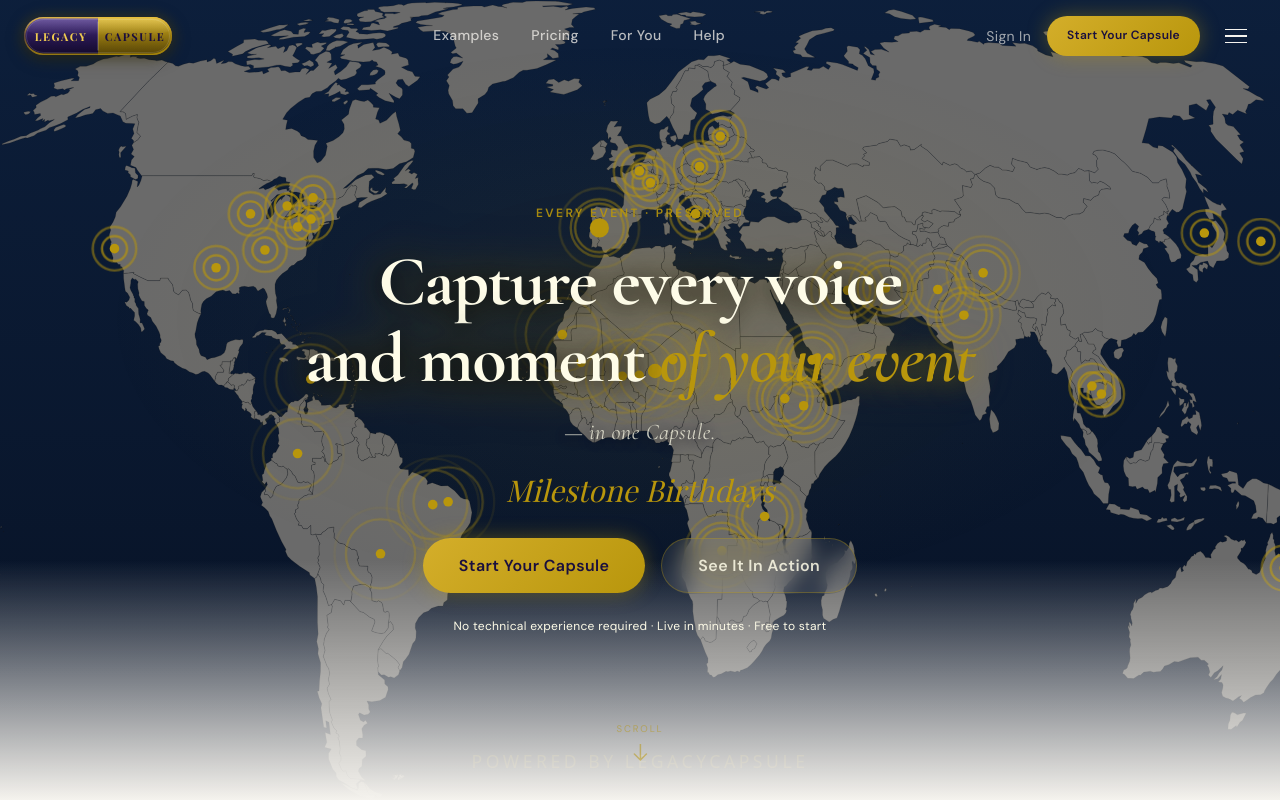
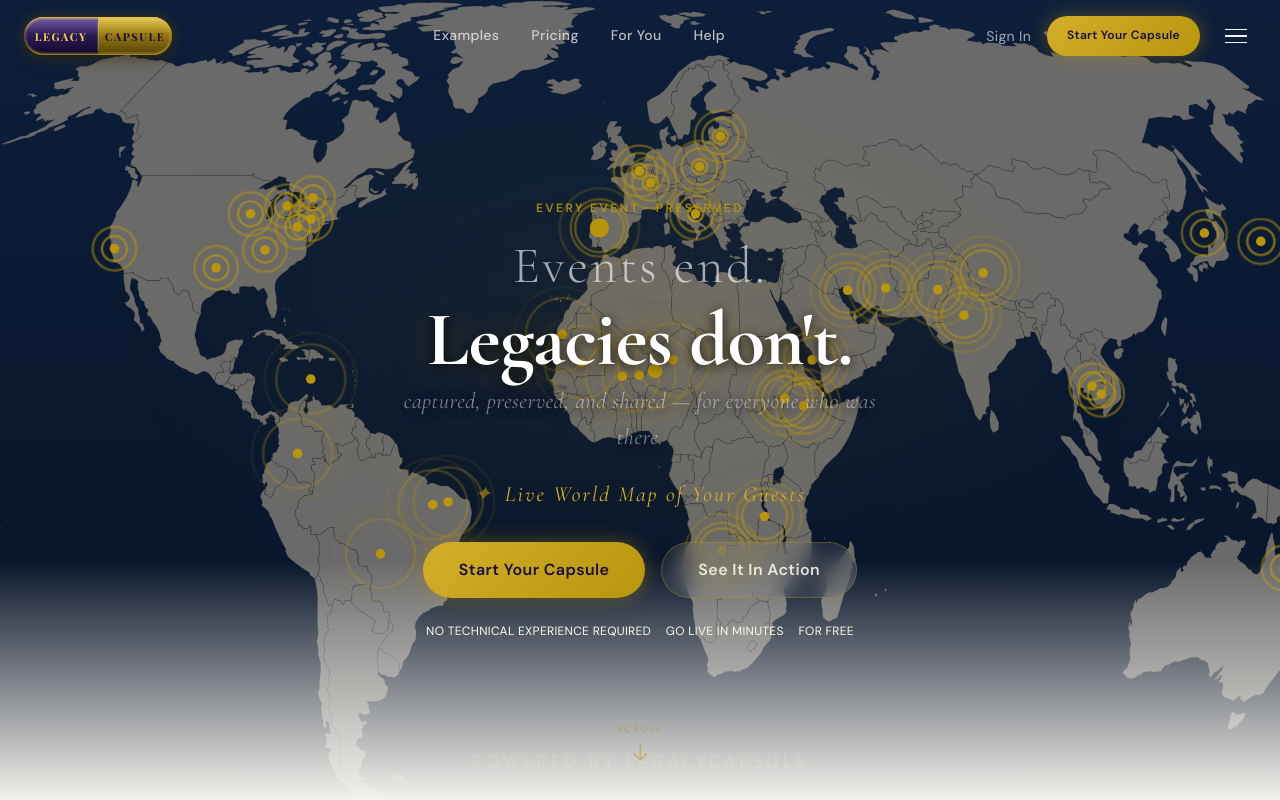
Before and after one commit to okajibulu/legacycapsule, a Next.js app: page / in a window 1280 px wide. Shown: the top 800 px of the page. Built offline with nearby package versions, Linux system fonts and the light colour scheme; a web font is replaced by a local one.

Commit message:
Hero page content tweaked

```diff
--- a/app/page.tsx
+++ b/app/page.tsx
@@ -23,18 +23,23 @@ import AnimatedWorldMap from "@/components/AnimatedWorldMap"
    West Africa → UK → North America → rest of world
    ============================================================ */
 
-   const EVENT_TYPES = [
-  { name: "Weddings & Ceremonies" },
-  { name: "Retirements" },
-  { name: "Milestone Birthdays" },
-  { name: "Memorials" },
-  { name: "Graduations" },
-  { name: "Ordinations" },
-  { name: "Chieftaincy Ceremonies" },
-  { name: "Anniversaries" },
-  { name: "Award Ceremonies" },
-  { name: "Thanksgiving Services" },
-  { name: "Conferences" },
+const ROTATING_LINES = [
+  'Free Tribute Wall — Live in Minutes',
+  'Worldwide Tribute Collection',
+  'Live World Map of Your Guests',
+  'Guests from Every Corner of the World',
+  'Live Tribute Wall on Event Day',
+  'Guest Video Moments — Captured Live',
+  'Real-Time D-Day Tribute Collection',
+  'Full Guest List & RSVP Management',
+  'Regular and VIP Guest Tiers',
+  'Access Codes & Table Seating Plans',
+  'Fabric & Attire Coordination',
+  'Post-Event Digital Publication',
+  'Publication Shared with Every Guest',
+  'Permanent Digital Memory Archive',
+  'Event Planner Portfolio & Showcase',
+  'Reseller Programme & White Label',
 ]
 
 function RotatingEventType() {
@@ -45,7 +50,7 @@ function RotatingEventType() {
     const interval = setInterval(() => {
       setVisible(false)
       setTimeout(() => {
-        setCurrent((c) => (c + 1) % EVENT_TYPES.length)
+        setCurrent((c) => (c + 1) % ROTATING_LINES.length)
         setVisible(true)
       }, 400)
     }, 2800)
@@ -54,18 +59,29 @@ function RotatingEventType() {
 
   return (
     <div style={{
-      fontFamily:    "var(--font-heading)",
-      fontSize:      "clamp(var(--text-xl), 3vw, var(--text-3xl))",
-      fontWeight:    400,
-      fontStyle:     "italic",
-      color:         "var(--lc-gold)",
+      textAlign:     "center",
       opacity:       visible ? 1 : 0,
       transform:     visible ? "translateY(0)" : "translateY(-8px)",
       transition:    "all 0.4s ease",
       minHeight:     "1.4em",
-      textAlign:     "center",
+      display:       "flex",
+      alignItems:    "center",
+      justifyContent: "center",
     }}>
-      {EVENT_TYPES[current].name}
+      <p style={{
+        fontFamily: 'var(--font-display, "Cormorant Garamond", serif)',
+        fontStyle: 'italic',
+        fontSize: 'clamp(0.95rem, 2.2vw, 1.35rem)',
+        letterSpacing: '0.1em',
+        color: '#D4AE2A',
+        margin: 0,
+        display: 'flex',
+        alignItems: 'center',
+        justifyContent: 'center',
+      }}>
+        <span style={{ color: 'rgba(184,150,12,0.6)', marginRight: '0.5em' }}>✦</span>
+        {ROTATING_LINES[current]}
+      </p>
     </div>
   )
 }
@@ -351,41 +367,44 @@ background: "linear-gradient(to top, var(--lc-ivory) 0%, transparent 100%)",
     </p>
 
     {/* Main headline */}
-    <h1 style={{
-      fontFamily:  "var(--font-display)",
-      fontSize:    "clamp(2.2rem, 5.5vw, 5rem)",
-      fontWeight:  700,
-      color:       "#FEFCE8",
-      lineHeight:  1.1,
-      letterSpacing: "-0.02em",
-      marginBottom: "var(--space-4)",
-      textShadow:  "0 2px 24px rgba(0,0,0,0.9), 0 0 60px rgba(0,0,0,0.6)",
-      filter:      "drop-shadow(0 0 20px rgba(184,150,12,0.3))",
-      maxWidth:    "900px",
-      padding:     "0 2rem",
-    }}>
-Capture every voice<br />
-and moment{" "}
-<span style={{
-  color:      "var(--lc-gold)",
-  fontStyle:  "italic",
-  textShadow: "0 0 30px rgba(184,150,12,0.5)",
-}}>
-  of your event
-</span>
-    </h1>
+    <div className="flex flex-col items-center gap-1 mb-4">
+      <span
+        style={{
+          fontFamily: 'var(--font-display, "Cormorant Garamond", serif)',
+          fontSize: 'clamp(1.8rem, 4vw, 3.6rem)',
+          fontWeight: 300,
+          color: 'rgba(255,255,255,0.62)',
+          letterSpacing: '0.05em',
+          lineHeight: 1.1,
+        }}>
+        Events end.
+      </span>
+      <span
+        style={{
+          fontFamily: 'var(--font-display, "Cormorant Garamond", serif)',
+          fontSize: 'clamp(2.6rem, 6vw, 5rem)',
+          fontWeight: 700,
+          color: '#FFFFFF',
+          letterSpacing: '-0.01em',
+          lineHeight: 1.1,
+          textShadow: '0 0 40px rgba(184,150,12,0.35), 0 2px 12px rgba(0,0,0,0.9)',
+        }}>
+        Legacies don't.
+      </span>
+    </div>
 
     {/* Subline */}
     <p style={{
       fontFamily:   "var(--font-display)",
       fontSize:     "clamp(1rem, 2vw, 1.4rem)",
       fontStyle:    "italic",
-      color:        "rgba(254,252,232,0.75)",
+      color:        "rgba(255,255,255,0.45)",
+      maxWidth:     "500px",
       marginBottom: "var(--space-6)",
       textShadow:   "0 2px 12px rgba(0,0,0,0.8)",
       letterSpacing: "0.02em",
     }}>
-      — in one Capsule.
+      captured, preserved, and shared — for everyone who was there.
     </p>
 
     {/* Rotating event type */}
@@ -451,7 +470,11 @@ and moment{" "}
       letterSpacing: "var(--tracking-wide)",
       marginBottom:  "var(--space-8)",
     }}>
-      No technical experience required · Live in minutes · Free to start
+      NO TECHNICAL EXPERIENCE REQUIRED
+      <span style={{ color: 'rgba(184,150,12,0.5)', margin: '0 0.5em' }}>·</span>
+      GO LIVE IN MINUTES
+      <span style={{ color: 'rgba(184,150,12,0.5)', margin: '0 0.5em' }}>·</span>
+      FOR FREE
     </p>
 
     {/* Scroll indicator */}
```
